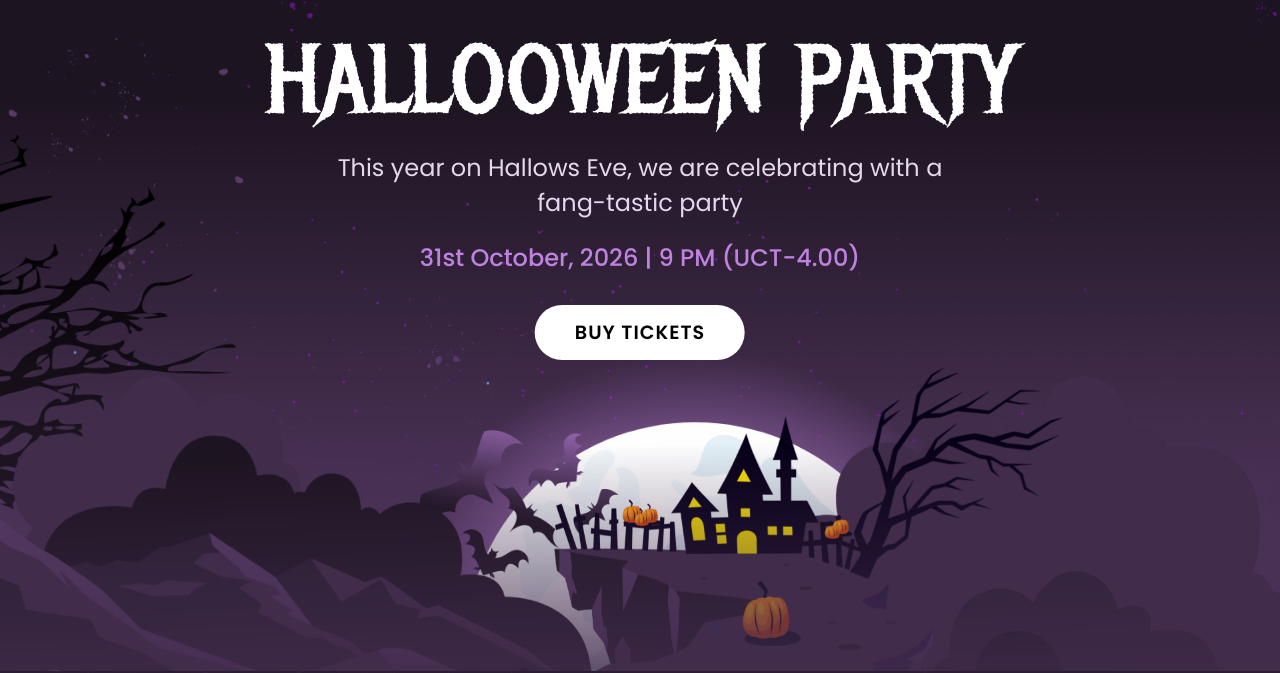
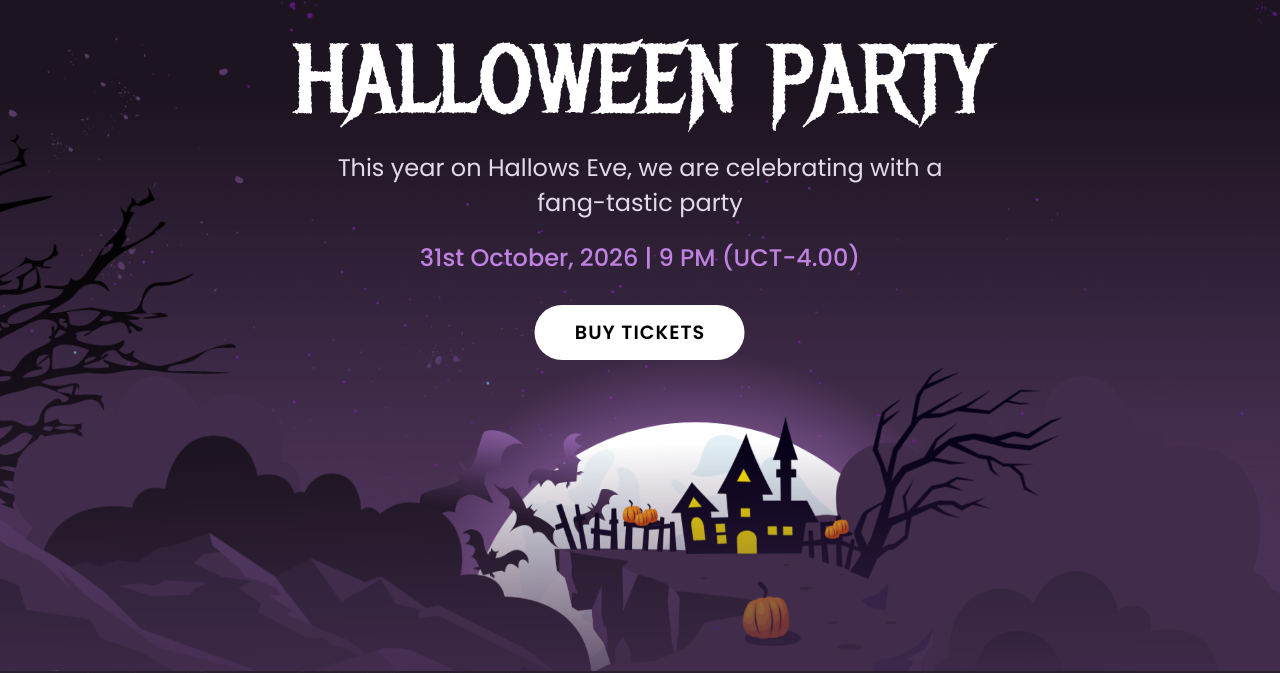
Before and after one commit to legitimatebuilder/Halloween-Website, a plain HTML site: page Index.html in a window 1280 px wide. Shown: the part 129-802 px from the top of the page. Drawn offline with nearby package versions, Linux system fonts and the light colour scheme; files that its build step writes are made by us from their sources; files whose address does not match are found by name.

Commit message:
Update Index.html

```diff
--- a/Index.html
+++ b/Index.html
@@ -41,7 +41,7 @@
         <img src="./CSS/Images/bg.png" alt="bg" class="cover-bg">
 
         <div class="main-text">
-            <h1 data-aos="fade-up">Hallooween Party</h1>
+            <h1 data-aos="fade-up">Halloween Party</h1>
             <p data-aos="fade-up">This year on Hallows Eve, we are celebrating with a fang-tastic party</p>
             <span data-aos="fade-up">31st October, 2026 | 9 PM (UCT-4.00)</span>
             <a href="#book-tickets" data-aos="fade-up">Buy Tickets</a>
```
